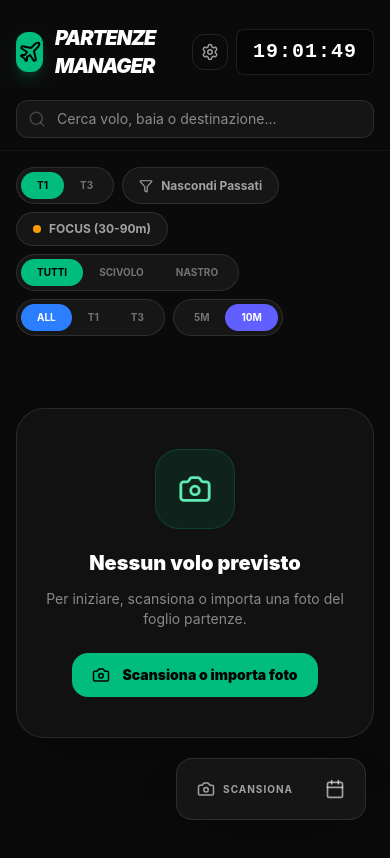
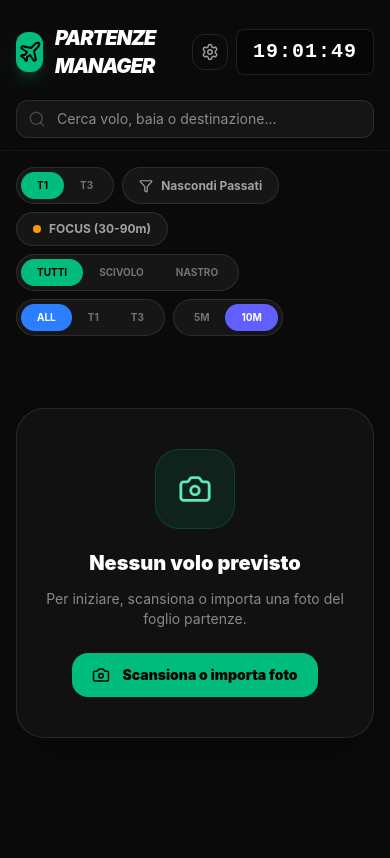
Before and after one commit to oreogano9/partenze_Manager, a React (Vite) app: page / in a window 390 px wide. Shown: the top 858 px of the page. Built offline with nearby package versions, Linux system fonts and the light colour scheme.

Commit message:
Show OCR results first on mobile

```diff
--- a/src/App.tsx
+++ b/src/App.tsx
@@ -463,7 +463,7 @@ export default function App() {
 
     const interval = window.setInterval(() => {
       setScanLoadingIndex((prev) => (prev + 1) % SCAN_LOADING_MESSAGES.length);
-    }, 1800);
+    }, 3600);
 
     return () => window.clearInterval(interval);
   }, [isExtracting]);
@@ -783,9 +783,11 @@ export default function App() {
       </main>
 
       {/* Bottom Bar */}
+      {(filteredFlights.length > 0 || currentView === 'settings') && (
         <div className="fixed bottom-6 right-6 z-[100] pointer-events-none">
           <div className="flex justify-end pointer-events-auto">
             <div className="bg-[#1a1a1a]/80 backdrop-blur-xl border border-white/10 rounded-2xl p-2 flex gap-2 shadow-2xl">
+              {currentView !== 'settings' && (
                 <button
                   onClick={() => fileInputRef.current?.click()}
                   disabled={isExtracting}
@@ -801,6 +803,7 @@ export default function App() {
                     {isExtracting ? SCAN_LOADING_MESSAGES[scanLoadingIndex] : t.scanSheet}
                   </span>
                 </button>
+              )}
               <div className="relative" ref={calendarMenuRef}>
                 <AnimatePresence>
                   {showCalendarMenu && (
@@ -855,6 +858,7 @@ export default function App() {
             </div>
           </div>
         </div>
+      )}
 
       <AnimatePresence>
         {ocrReview && (
@@ -899,7 +903,7 @@ export default function App() {
                     </div>
                   </div>
                   <div className="grid min-h-0 flex-1 gap-4 overflow-auto p-4 lg:grid-cols-[0.85fr_1.15fr]">
-                    <div className="space-y-3">
+                    <div className="order-2 space-y-3 lg:order-1">
                       {latestOcrPreview && (
                         <img
                           src={latestOcrPreview.previewUrl}
@@ -933,7 +937,7 @@ export default function App() {
                       </div>
                     </div>
 
-                    <div className="flex min-h-0 flex-col overflow-hidden rounded-2xl border border-white/5 bg-white/[0.03]">
+                    <div className="order-1 flex min-h-[45vh] flex-col overflow-hidden rounded-2xl border border-white/5 bg-white/[0.03] lg:order-2 lg:min-h-0">
                       <div className="mb-4 flex items-center justify-between gap-3">
                         <div className="p-4 pb-0">
                           <p className="text-[11px] font-bold uppercase tracking-[0.25em] text-blue-300">{t.parsedFlights}</p>
```
Lines whose indentation alone changed are shown as unchanged.
